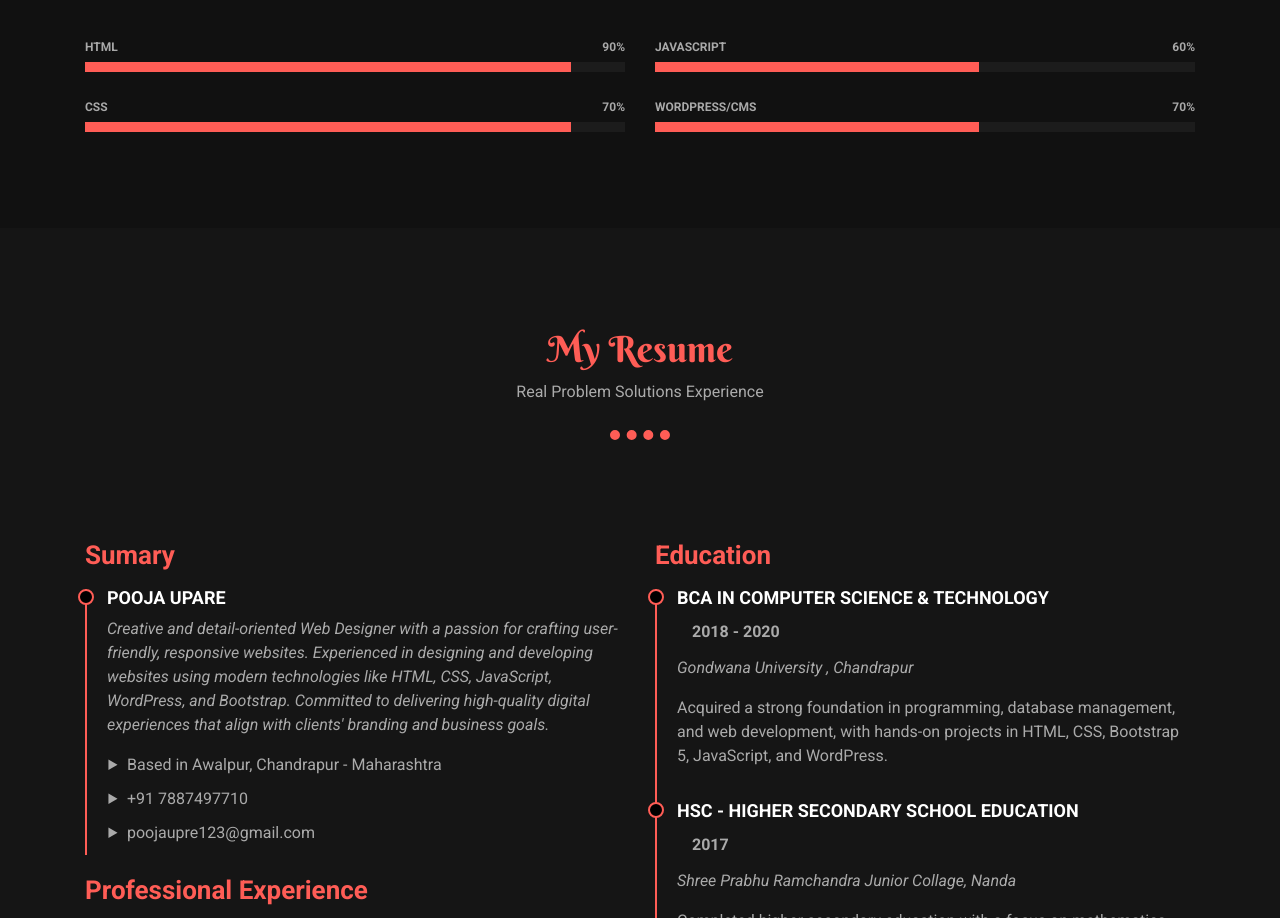
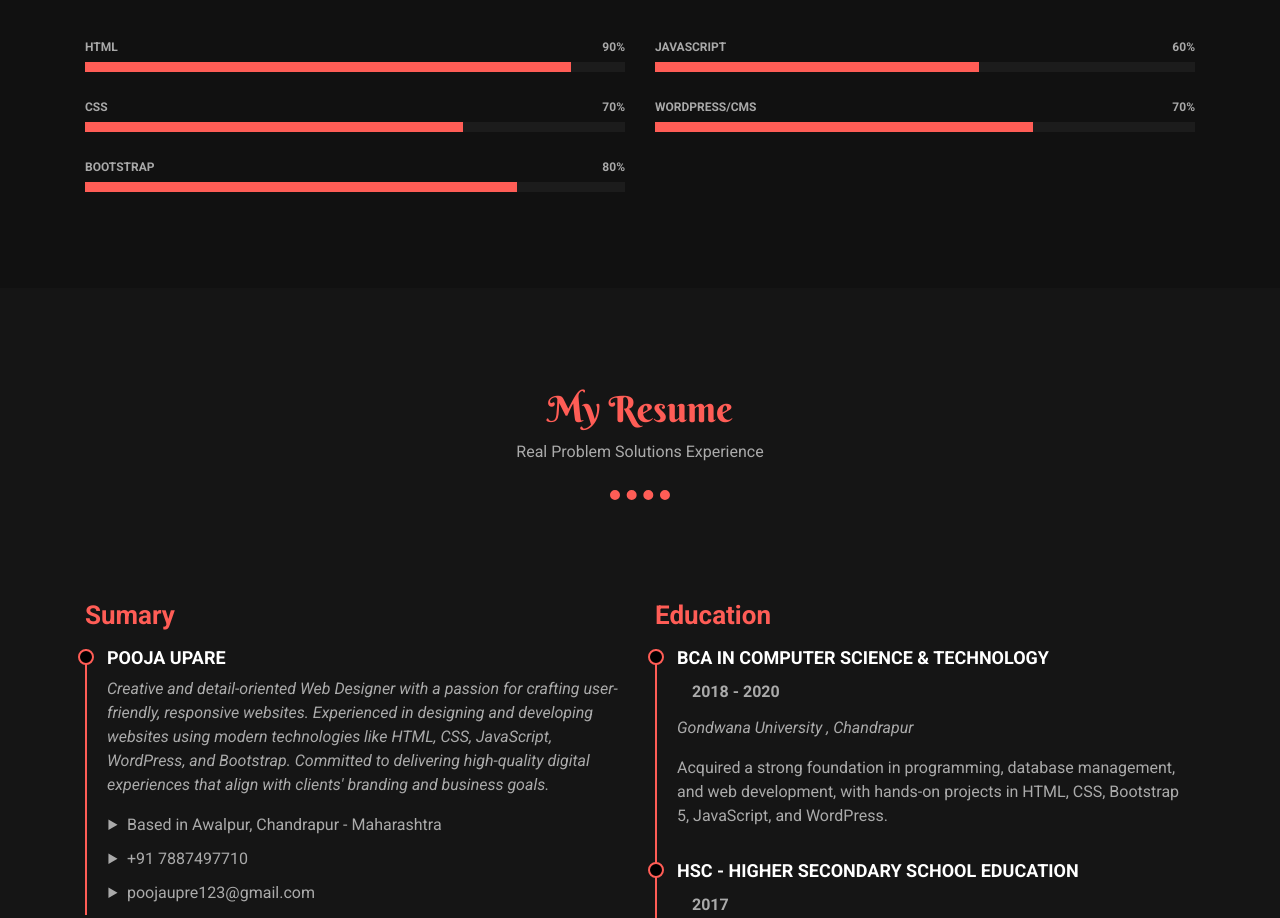
Before and after one commit to poojaupare123/portfolio, a plain HTML site: page index.html in a window 1280 px wide. Shown: the part 2880-3798 px from the top of the page. Drawn offline with nearby package versions, Linux system fonts and the light colour scheme.

Commit message:
Update index.html

```diff
--- a/index.html
+++ b/index.html
@@ -264,7 +264,14 @@
 				  <div class="progress">
 					<span class="skill"><span>CSS</span> <i class="val">70%</i></span>
 					<div class="progress-bar-wrap">
-					  <div class="progress-bar" role="progressbar" aria-valuenow="70" aria-valuemin="0" aria-valuemax="100" style="width:90%"></div>
+					  <div class="progress-bar" role="progressbar" aria-valuenow="70" aria-valuemin="0" aria-valuemax="100" style="width:70%"></div>
+					</div>
+				  </div><!-- End Skills Item -->
+
+				  <div class="progress">
+					<span class="skill"><span>Bootstrap</span> <i class="val">80%</i></span>
+					<div class="progress-bar-wrap">
+					  <div class="progress-bar" role="progressbar" aria-valuenow="70" aria-valuemin="0" aria-valuemax="100" style="width:80%"></div>
 					</div>
 				  </div><!-- End Skills Item -->
 
@@ -283,7 +290,7 @@
 				  <div class="progress">
 					<span class="skill"><span>WordPress/CMS</span> <i class="val">70%</i></span>
 					<div class="progress-bar-wrap">
-					  <div class="progress-bar" role="progressbar" aria-valuenow="70" aria-valuemin="0" aria-valuemax="100" style="width:60%"></div>
+					  <div class="progress-bar" role="progressbar" aria-valuenow="70" aria-valuemin="0" aria-valuemax="100" style="width:70%"></div>
 					</div>
 				  </div><!-- End Skills Item -->
 
```
